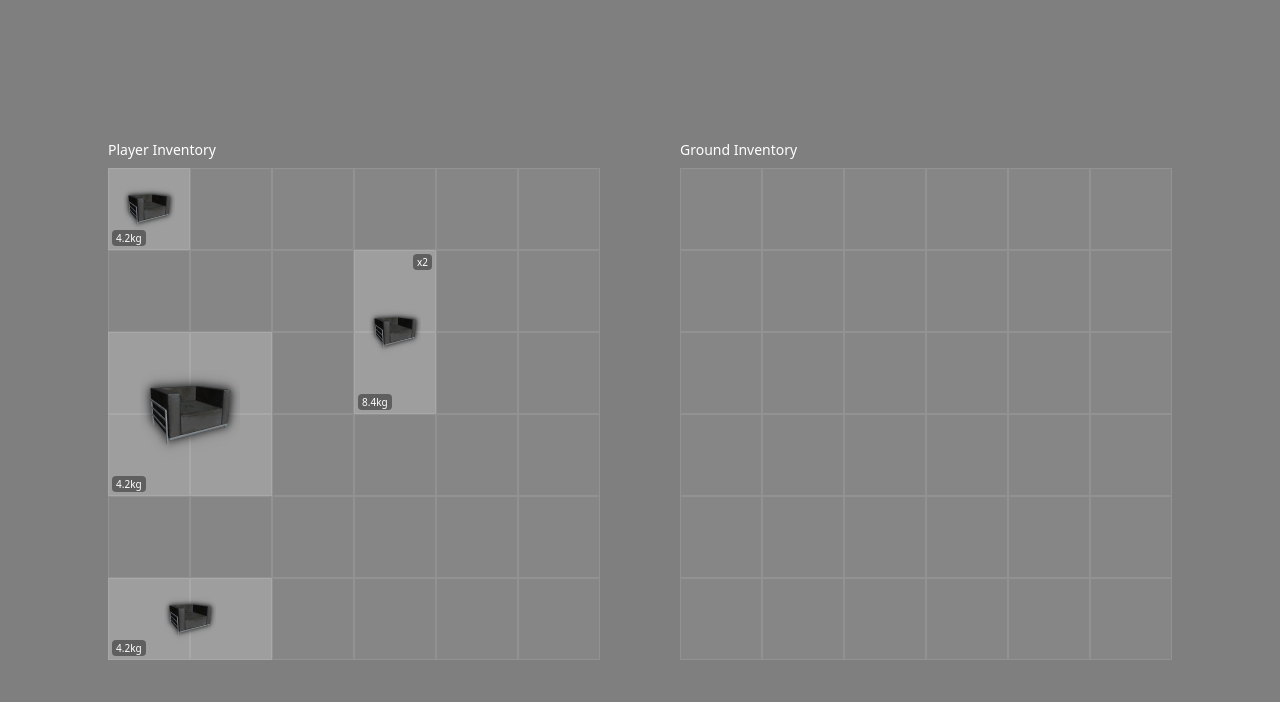
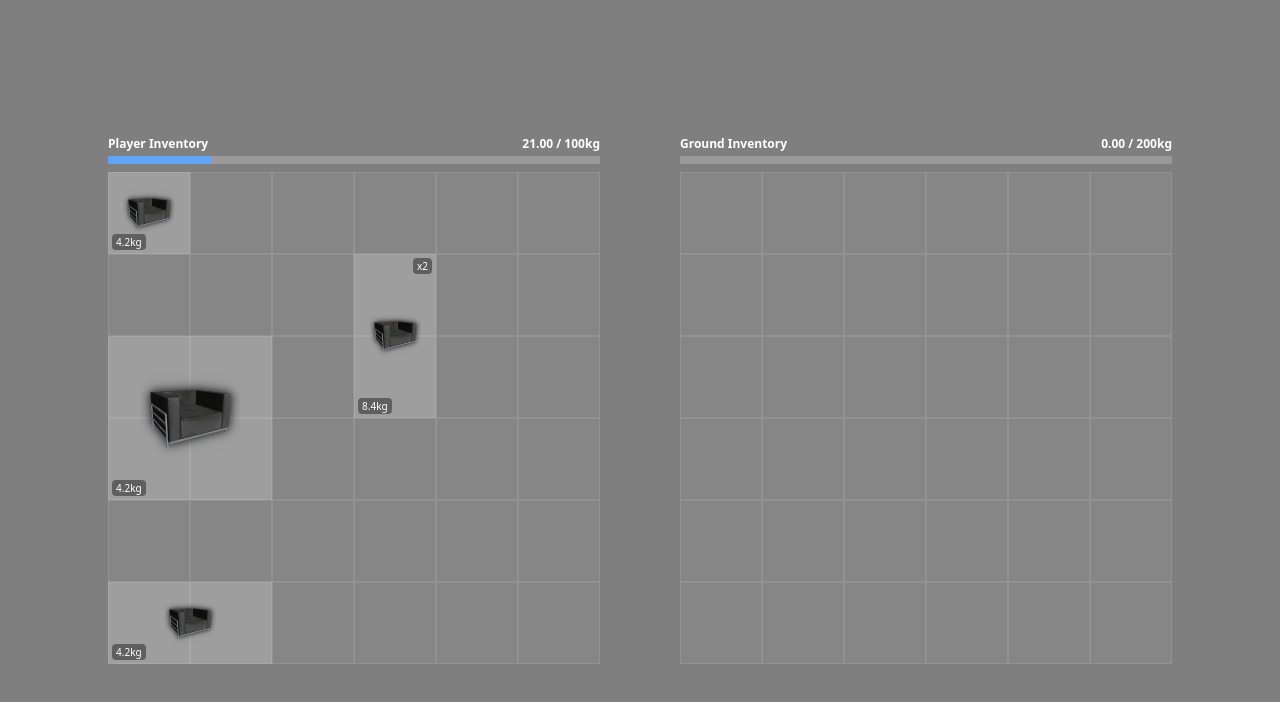
Before and after one commit to TheDevFlakey/flakey_inventory2, a React (Vite) app in the folder html/: page / in a window 1280 px wide. Shown: the top 702 px of the page. Built offline with nearby package versions, Linux system fonts and the light colour scheme.

Commit message:
added weight bar

```diff
--- a/html/src/components/App.tsx
+++ b/html/src/components/App.tsx
@@ -7,6 +7,7 @@ import InventoryGrid from "./InventoryGrid";
 import DraggedItem from "./DraggedItem";
 import { canPlaceItemAt } from "../utils/inventoryUtils"; // Assuming this function is exported from InventoryGrid
 import SplitModal from "./SplitModal"; // Assuming you have a SplitModal component
+import InventoryWeight from "./InventoryWeight"; // Assuming you have an InventoryWeight component
 
 interface Item {
   id: number;
@@ -278,7 +279,11 @@ const App: React.FC = () => {
         )}
         <div className="min-h-screen bg-black/50 text-white flex items-center p-8 space-x-20 justify-center select-none">
           <div>
-            <h2 className="text-sm mb-2">Player Inventory</h2>
+            <InventoryWeight
+              items={getDisplayItems(1)}
+              label="Player Inventory"
+              maxInventoryWeight={100} // Adjust this value as needed
+            />
             <InventoryGrid
               inventoryId={1}
               items={getDisplayItems(1)}
@@ -292,7 +297,11 @@ const App: React.FC = () => {
             />
           </div>
           <div>
-            <h2 className="text-sm mb-2">Ground Inventory</h2>
+            <InventoryWeight
+              items={getDisplayItems(2)}
+              label="Ground Inventory"
+              maxInventoryWeight={200} // Adjust this value as needed
+            />
             <InventoryGrid
               inventoryId={2}
               items={getDisplayItems(2)}
--- a/html/src/components/InventoryGrid.tsx
+++ b/html/src/components/InventoryGrid.tsx
@@ -80,7 +80,7 @@ const InventoryGrid: React.FC<InventoryGridProps> = ({
           <div
             key={`ghost-${dx}-${dy}`}
             className={`absolute pointer-events-none ${
-              valid ? "bg-green-400/20" : "bg-red-400/20"
+              valid ? "bg-blue-400/20" : "bg-red-400/20"
             }`}
             style={{
               width: CELL_SIZE,
--- a/html/src/components/InventoryItem.tsx
+++ b/html/src/components/InventoryItem.tsx
@@ -41,7 +41,7 @@ const InventoryItem: React.FC<InventoryItemProps> = ({
   return (
     <div
       className={`absolute bg-white/20 text-white flex flex-col justify-between overflow-hidden items-center text-xs ${
-        isSelected ? "ring-1 ring-white select-none" : ""
+        isSelected ? "border-[1.5px] border-blue-400 select-none" : ""
       }`}
       onClick={(e) => {
         if (isDragging) return;
--- /dev/null
+++ b/html/src/components/InventoryWeight.tsx
@@ -0,0 +1,35 @@
+import { ItemDefinitions } from "../utils/itemDefinitions";
+
+const InventoryWeight: React.FC<{
+  items: Item[];
+  label: string;
+  maxInventoryWeight: number;
+}> = ({ items, label, maxInventoryWeight }) => {
+  const totalWeight = items.reduce((total, item) => {
+    const definition = ItemDefinitions[item.label];
+    if (definition && definition.weight) {
+      return total + definition.weight * (item.quantity || 1);
+    }
+    return total;
+  }, 0);
+
+  return (
+    <div className="flex flex-col mb-2 font-semibold text-xs">
+      <div className="flex w-full">
+        <h2 className="mb-1">{label}</h2>
+        <span className="ml-auto">
+          {totalWeight.toFixed(2)} / {maxInventoryWeight}kg
+        </span>
+      </div>
+
+      <div className="w-full h-2 bg-white/20 overflow-hidden">
+        <div
+          className="h-full bg-blue-400"
+          style={{ width: `${Math.min(totalWeight, 100)}%` }}
+        ></div>
+      </div>
+    </div>
+  );
+};
+
+export default InventoryWeight;
```
